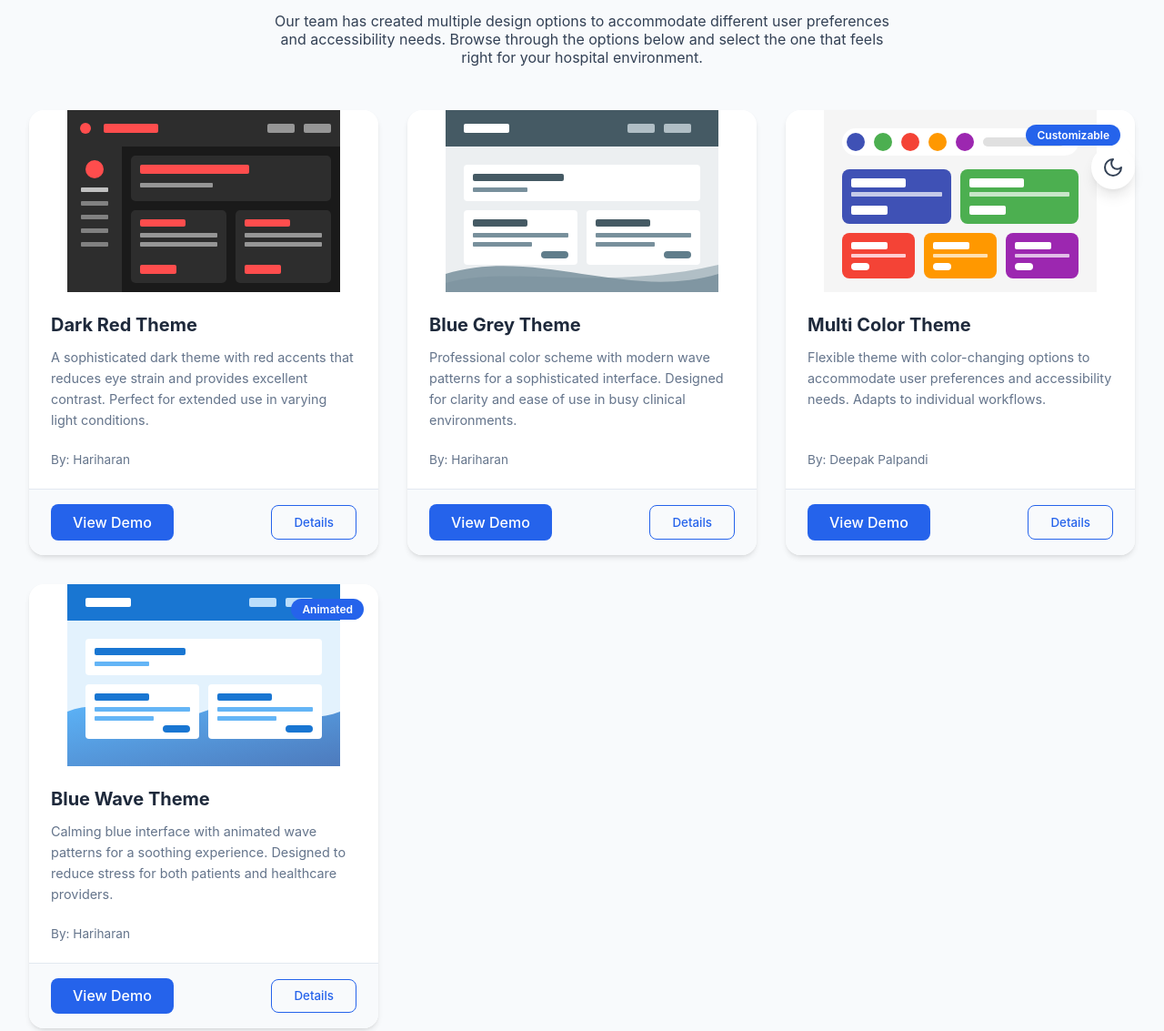
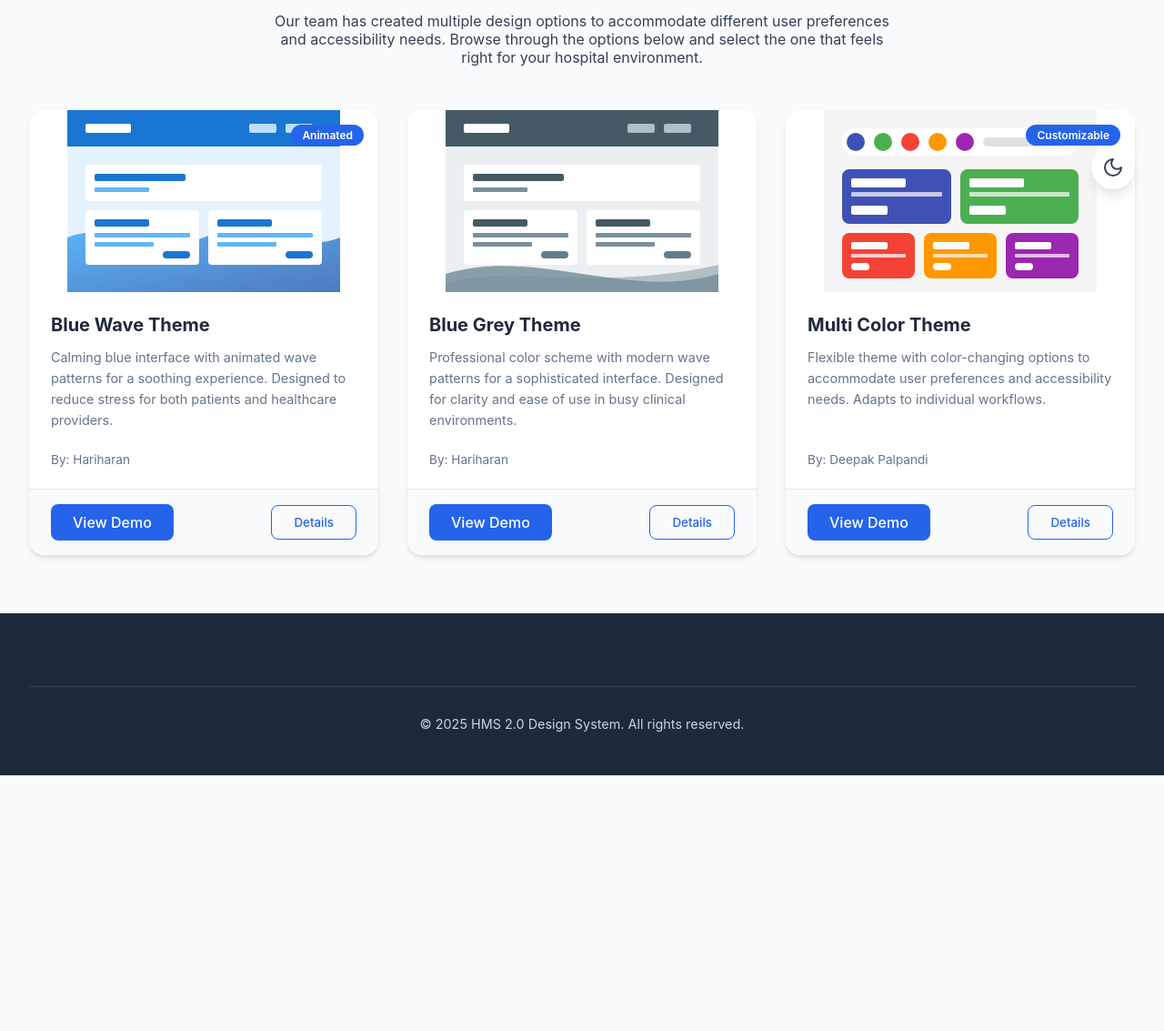
Before and after one commit to Hariharan0-h/ConsolidatedDesigns, a plain HTML site: page index.html in a window 1280 px wide. Shown: the part 560-1693 px from the top of the page at 91% size. After the commit the page ends 1412 px from the top, so only its background shows below. Drawn offline with Linux system fonts and the light colour scheme.

Commit message:
Update index.html

```diff
--- a/index.html
+++ b/index.html
@@ -522,53 +522,63 @@
         <p style="text-align: center; max-width: 700px; margin: 0 auto;">Our team has created multiple design options to accommodate different user preferences and accessibility needs. Browse through the options below and select the one that feels right for your hospital environment.</p>
 
         <div class="grid-container">
-            <!-- Dark Red Theme Card -->
+            <!-- Blue Wave Theme Card -->
             <div class="card">
                 <div class="card-image">
+                    <div class="card-badge">Animated</div>
                     <svg viewBox="0 0 300 200" xmlns="http://www.w3.org/2000/svg">
-                        <rect width="300" height="200" fill="#1a1a1a"/>
-                        <!-- Nav bar -->
-                        <rect width="300" height="40" fill="#2d2d2d"/>
-                        <circle cx="20" cy="20" r="6" fill="#ff4d4d"/>
-                        <rect x="40" y="15" width="60" height="10" rx="2" fill="#ff4d4d"/>
-                        <rect x="220" y="15" width="30" height="10" rx="2" fill="#ffffff" opacity="0.5"/>
-                        <rect x="260" y="15" width="30" height="10" rx="2" fill="#ffffff" opacity="0.5"/>
+                        <defs>
+                            <linearGradient id="blueGradient" x1="0%" y1="0%" x2="100%" y2="100%">
+                                <stop offset="0%" stop-color="#2196f3" />
+                                <stop offset="100%" stop-color="#0d47a1" />
+                            </linearGradient>
+                        </defs>
 
-                        <!-- Sidebar -->
-                        <rect width="60" height="160" y="40" fill="#2d2d2d"/>
-                        <circle cx="30" cy="65" r="10" fill="#ff4d4d"/>
-                        <rect x="15" y="85" width="30" height="5" rx="1" fill="#ffffff" opacity="0.7"/>
-                        <rect x="15" y="100" width="30" height="5" rx="1" fill="#ffffff" opacity="0.4"/>
-                        <rect x="15" y="115" width="30" height="5" rx="1" fill="#ffffff" opacity="0.4"/>
-                        <rect x="15" y="130" width="30" height="5" rx="1" fill="#ffffff" opacity="0.4"/>
-                        <rect x="15" y="145" width="30" height="5" rx="1" fill="#ffffff" opacity="0.4"/>
+                        <rect width="300" height="200" fill="#e3f2fd"/>
 
-                        <!-- Main content area -->
-                        <rect x="70" y="50" width="220" height="50" rx="5" fill="#2d2d2d"/>
-                        <rect x="80" y="60" width="120" height="10" rx="2" fill="#ff4d4d"/>
-                        <rect x="80" y="80" width="80" height="5" rx="1" fill="#ffffff" opacity="0.5"/>
+                        <!-- Wave pattern -->
+                        <path d="M0,140 C50,120 100,160 150,140 C200,120 250,160 300,140 L300,200 L0,200 Z" fill="url(#blueGradient)" opacity="0.7">
+                            <animate attributeName="d"
+                                     values="M0,140 C50,120 100,160 150,140 C200,120 250,160 300,140 L300,200 L0,200 Z;
+                                             M0,140 C50,160 100,120 150,160 C200,140 250,120 300,140 L300,200 L0,200 Z;
+                                             M0,140 C50,120 100,160 150,140 C200,120 250,160 300,140 L300,200 L0,200 Z"
+                                     dur="10s"
+                                     repeatCount="indefinite" />
+                        </path>
+
+                        <!-- Header -->
+                        <rect width="300" height="40" fill="#1976d2"/>
+                        <rect x="20" y="15" width="50" height="10" rx="2" fill="#ffffff"/>
+                        <rect x="200" y="15" width="30" height="10" rx="2" fill="#bbdefb"/>
+                        <rect x="240" y="15" width="30" height="10" rx="2" fill="#bbdefb"/>
+
+                        <!-- Content -->
+                        <!-- Content -->
+                        <rect x="20" y="60" width="260" height="40" rx="4" fill="#ffffff"/>
+                        <rect x="30" y="70" width="100" height="8" rx="2" fill="#1976d2"/>
+                        <rect x="30" y="85" width="60" height="5" rx="1" fill="#64b5f6"/>
 
                         <!-- Cards -->
-                        <rect x="70" y="110" width="105" height="80" rx="5" fill="#2d2d2d"/>
-                        <rect x="80" y="120" width="50" height="8" rx="2" fill="#ff4d4d"/>
-                        <rect x="80" y="135" width="85" height="5" rx="1" fill="#ffffff" opacity="0.5"/>
-                        <rect x="80" y="145" width="85" height="5" rx="1" fill="#ffffff" opacity="0.5"/>
-                        <rect x="80" y="170" width="40" height="10" rx="2" fill="#ff4d4d"/>
+                        <rect x="20" y="110" width="125" height="60" rx="4" fill="#ffffff"/>
+                        <rect x="30" y="120" width="60" height="8" rx="2" fill="#1976d2"/>
+                        <rect x="30" y="135" width="105" height="5" rx="1" fill="#64b5f6"/>
+                        <rect x="30" y="145" width="65" height="5" rx="1" fill="#64b5f6"/>
+                        <rect x="105" y="155" width="30" height="8" rx="4" fill="#1976d2"/>
 
-                        <rect x="185" y="110" width="105" height="80" rx="5" fill="#2d2d2d"/>
-                        <rect x="195" y="120" width="50" height="8" rx="2" fill="#ff4d4d"/>
-                        <rect x="195" y="135" width="85" height="5" rx="1" fill="#ffffff" opacity="0.5"/>
-                        <rect x="195" y="145" width="85" height="5" rx="1" fill="#ffffff" opacity="0.5"/>
-                        <rect x="195" y="170" width="40" height="10" rx="2" fill="#ff4d4d"/>
+                        <rect x="155" y="110" width="125" height="60" rx="4" fill="#ffffff"/>
+                        <rect x="165" y="120" width="60" height="8" rx="2" fill="#1976d2"/>
+                        <rect x="165" y="135" width="105" height="5" rx="1" fill="#64b5f6"/>
+                        <rect x="165" y="145" width="65" height="5" rx="1" fill="#64b5f6"/>
+                        <rect x="240" y="155" width="30" height="8" rx="4" fill="#1976d2"/>
                     </svg>
                 </div>
                 <div class="card-content">
-                    <h3 class="card-title">Dark Red Theme</h3>
-                    <p class="card-text">A sophisticated dark theme with red accents that reduces eye strain and provides excellent contrast. Perfect for extended use in varying light conditions.</p>
+                    <h3 class="card-title">Blue Wave Theme</h3>
+                    <p class="card-text">Calming blue interface with animated wave patterns for a soothing experience. Designed to reduce stress for both patients and healthcare providers.</p>
                     <p class="card-author">By: Hariharan</p>
                 </div>
                 <div class="card-footer">
-                    <a href="https://hariharan0-h.github.io/Dark-Red/" class="btn">View Demo</a>
+                    <a href="https://hariharan0-h.github.io/bluewave/" class="btn">View Demo</a>
                     <button class="btn btn-secondary">Details</button>
                 </div>
             </div>
@@ -671,67 +681,6 @@
                     <button class="btn btn-secondary">Details</button>
                 </div>
             </div>
-
-            <!-- Blue Wave Theme Card -->
-            <div class="card">
-                <div class="card-image">
-                    <div class="card-badge">Animated</div>
-                    <svg viewBox="0 0 300 200" xmlns="http://www.w3.org/2000/svg">
-                        <defs>
-                            <linearGradient id="blueGradient" x1="0%" y1="0%" x2="100%" y2="100%">
-                                <stop offset="0%" stop-color="#2196f3" />
-                                <stop offset="100%" stop-color="#0d47a1" />
-                            </linearGradient>
-                        </defs>
-
-                        <rect width="300" height="200" fill="#e3f2fd"/>
-
-                        <!-- Wave pattern -->
-                        <path d="M0,140 C50,120 100,160 150,140 C200,120 250,160 300,140 L300,200 L0,200 Z" fill="url(#blueGradient)" opacity="0.7">
-                            <animate attributeName="d"
-                                     values="M0,140 C50,120 100,160 150,140 C200,120 250,160 300,140 L300,200 L0,200 Z;
-                                             M0,140 C50,160 100,120 150,160 C200,140 250,120 300,140 L300,200 L0,200 Z;
-                                             M0,140 C50,120 100,160 150,140 C200,120 250,160 300,140 L300,200 L0,200 Z"
-                                     dur="10s"
-                                     repeatCount="indefinite" />
-                        </path>
-
-                        <!-- Header -->
-                        <rect width="300" height="40" fill="#1976d2"/>
-                        <rect x="20" y="15" width="50" height="10" rx="2" fill="#ffffff"/>
-                        <rect x="200" y="15" width="30" height="10" rx="2" fill="#bbdefb"/>
-                        <rect x="240" y="15" width="30" height="10" rx="2" fill="#bbdefb"/>
-
-                        <!-- Content -->
-                        <!-- Content -->
-                        <rect x="20" y="60" width="260" height="40" rx="4" fill="#ffffff"/>
-                        <rect x="30" y="70" width="100" height="8" rx="2" fill="#1976d2"/>
-                        <rect x="30" y="85" width="60" height="5" rx="1" fill="#64b5f6"/>
-
-                        <!-- Cards -->
-                        <rect x="20" y="110" width="125" height="60" rx="4" fill="#ffffff"/>
-                        <rect x="30" y="120" width="60" height="8" rx="2" fill="#1976d2"/>
-                        <rect x="30" y="135" width="105" height="5" rx="1" fill="#64b5f6"/>
-                        <rect x="30" y="145" width="65" height="5" rx="1" fill="#64b5f6"/>
-                        <rect x="105" y="155" width="30" height="8" rx="4" fill="#1976d2"/>
-
-                        <rect x="155" y="110" width="125" height="60" rx="4" fill="#ffffff"/>
-                        <rect x="165" y="120" width="60" height="8" rx="2" fill="#1976d2"/>
-                        <rect x="165" y="135" width="105" height="5" rx="1" fill="#64b5f6"/>
-                        <rect x="165" y="145" width="65" height="5" rx="1" fill="#64b5f6"/>
-                        <rect x="240" y="155" width="30" height="8" rx="4" fill="#1976d2"/>
-                    </svg>
-                </div>
-                <div class="card-content">
-                    <h3 class="card-title">Blue Wave Theme</h3>
-                    <p class="card-text">Calming blue interface with animated wave patterns for a soothing experience. Designed to reduce stress for both patients and healthcare providers.</p>
-                    <p class="card-author">By: Hariharan</p>
-                </div>
-                <div class="card-footer">
-                    <a href="https://hariharan0-h.github.io/bluewave/" class="btn">View Demo</a>
-                    <button class="btn btn-secondary">Details</button>
-                </div>
-            </div>
         </div>
     </div>
 
```
